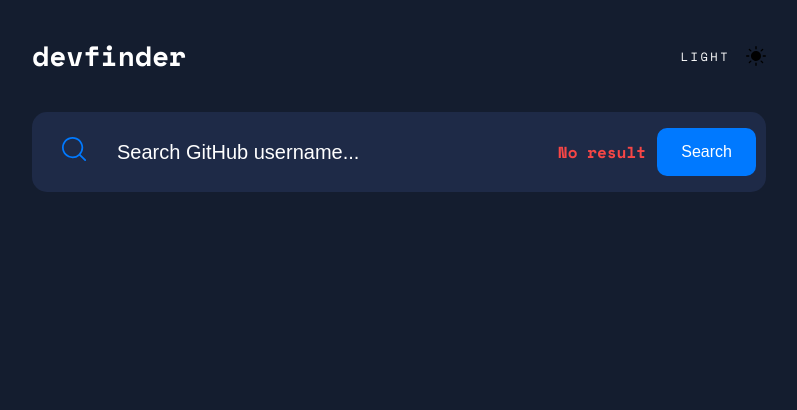
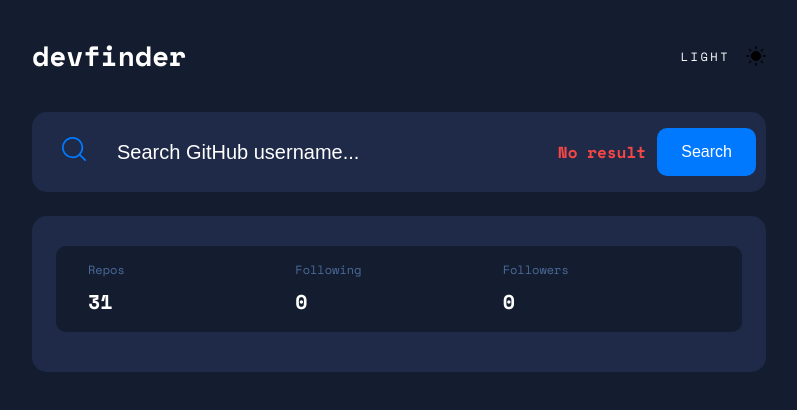
Before and after one commit to FlameFront-end/devfinder, a React (Create React App) app: page / in a window 1280 px wide. Shown: the top 410 px of the page, without its empty margins (241-1038 px from the left). Built offline with nearby package versions, Linux system fonts and the light colour scheme.

Commit message:
feat: add user card and user stat component

```diff
--- a/src/App.tsx
+++ b/src/App.tsx
@@ -1,12 +1,15 @@
 import { Container } from './components/Container'
 import { Header } from './components/Header'
 import { Search } from './components/Search'
+import { UserCard } from './components/UserCard'
+import { defaultUser } from './mock'
 
 function App() {
 	return (
 		<Container>
 			<Header />
 			<Search hasError onSubmit={() => {}} />
+			<UserCard {...defaultUser} />
 		</Container>
 	)
 }
--- a/src/components/Search/Search.tsx
+++ b/src/components/Search/Search.tsx
@@ -1,26 +1,27 @@
-import React, { useRef } from 'react'
+import React from 'react'
 import { ReactComponent as SearchIcon } from 'assets/icon-search.svg'
+import { MyButton } from '../MyButton'
 
 import styles from './Search.module.scss'
-import { MyButton } from '../MyButton'
 
 interface SearchProps {
 	hasError: boolean
 	onSubmit: (text: string) => void
 }
 
+type FormFields = {
+	username: HTMLInputElement
+}
+
 export const Search = ({ hasError, onSubmit }: SearchProps) => {
-	const searchRef = useRef<HTMLInputElement | null>(null)
-
-	const handleSubmit = (event: React.FormEvent) => {
+	const handleSubmit = (
+		event: React.FormEvent<HTMLFormElement & FormFields>
+	) => {
 		event.preventDefault()
-		const text = searchRef.current?.value || ''
-
+		const text = event.currentTarget.username.value
 		if (text) {
 			onSubmit(text)
-			if (searchRef.current) {
-				searchRef.current.value = ''
-			}
+			event.currentTarget.reset()
 		}
 	}
 
@@ -34,7 +35,6 @@
 					type='text'
 					className={styles.textField}
 					id='search'
-					ref={searchRef}
 					name='username'
 					placeholder='Search GitHub username...'
 				/>
--- /dev/null
+++ b/src/components/UserCard/UserCard.module.scss
@@ -0,0 +1,58 @@
+:global {
+  body[data-theme='light'] {
+    --ucard-bg: var(--white);
+    --bio-color: var(--gray-200);
+    --ucard-shadow: var(--shadow);
+  }
+
+  body[data-theme='dark'] {
+    --ucard-bg: var(--gray-400);
+    --bio-color: var(--white);
+    --ucard-shadow: unset;
+  }
+}
+
+.userCard {
+  margin: 1.5rem 0 3rem;
+  width: 100%;
+  padding: 30px 24px 40px;
+  background-color: var(--ucard-bg);
+  box-shadow: var(--ucard-shadow);
+  border-radius: 15px;
+  //display: grid;
+  //grid-template-columns: 70px 1fr;
+  //gap: 25px 20px;
+  //
+  //&>*:nth-child(n + 3) {
+  //  grid-column: 1 / span 2;
+  //}
+  //
+  //@media (min-width: 767px) {
+  //  grid-template-columns: 120px 1fr;
+  //  padding: 40px;
+  //  gap: 30px 40px;
+  //}
+  //
+  //@media (min-width: 1024px) {
+  //  gap: 30px 40px;
+  //
+  //  &>*:nth-child(n + 2) {
+  //    grid-column: 2 / span 1;
+  //  }
+  //}
+}
+
+.avatar {
+  border-radius: 50%;
+  max-width: 100%;
+}
+
+.bio {
+  font-size: 1rem;
+  line-height: 1.5;
+  color: var(--bio-color);
+
+  &.empty {
+    opacity: 0.75;
+  }
+}
--- /dev/null
+++ b/src/components/UserCard/UserCard.tsx
@@ -0,0 +1,16 @@
+import { UserStat } from '../UserStat'
+import { LocalGithubUser } from '../../types'
+
+import styles from './UserCard.module.scss'
+
+interface UserCardProps extends LocalGithubUser {}
+
+export const UserCard = (props: UserCardProps) => (
+	<div className={styles.userCard}>
+		<UserStat
+			repos={props.repos}
+			followers={props.followers}
+			following={props.following}
+		/>
+	</div>
+)
--- /dev/null
+++ b/src/components/UserCard/index.ts
@@ -0,0 +1 @@
+export * from './UserCard';
--- /dev/null
+++ b/src/components/UserStat/UserStat.module.scss
@@ -0,0 +1,38 @@
+:global {
+  body[data-theme='light'] {
+    --stat-bg: var(--gray-50);
+    --stat-color: var(--gray-300);
+  }
+
+  body[data-theme='dark'] {
+    --stat-bg: var(--gray-500);
+    --stat-color: var(--white);
+  }
+}
+
+.userStat {
+  background-color: var(--stat-bg);
+  color: var(--stat-color);
+  padding: 15px 32px;
+  border-radius: 10px;
+  display: grid;
+  grid-template-columns: repeat(3, 1fr);
+}
+
+.info {
+  display: flex;
+  flex-direction: column;
+  gap: 0.5rem;
+
+  &Title {
+    color: var(--gray-200);
+    font-size: 0.75rem;
+    line-height: 1.5;
+  }
+
+  &Number {
+    font-size: 1.25rem;
+    line-height: 1.5;
+    font-weight: 700;
+  }
+}
--- /dev/null
+++ b/src/components/UserStat/UserStat.tsx
@@ -0,0 +1,24 @@
+import { LocalGithubUser } from '../../types'
+import styles from './UserStat.module.scss'
+
+export interface UserStatProps
+	extends Pick<LocalGithubUser, 'repos' | 'following' | 'followers'> {}
+
+export const UserStat = ({ repos, following, followers }: UserStatProps) => {
+	return (
+		<div className={styles.userStat}>
+			<div className={styles.info}>
+				<div className={styles.infoTitle}>Repos</div>
+				<div className={styles.infoNumber}>{repos}</div>
+			</div>
+			<div className={styles.info}>
+				<div className={styles.infoTitle}>Following</div>
+				<div className={styles.infoNumber}>{following}</div>
+			</div>
+			<div className={styles.info}>
+				<div className={styles.infoTitle}>Followers</div>
+				<div className={styles.infoNumber}>{followers}</div>
+			</div>
+		</div>
+	)
+}
--- /dev/null
+++ b/src/components/UserStat/index.ts
@@ -0,0 +1 @@
+export * from './UserStat';
--- /dev/null
+++ b/src/mock/index.ts
@@ -0,0 +1,17 @@
+import { LocalGithubUser } from '../types'
+
+export const defaultUser: LocalGithubUser = {
+	login: 'FlameFront-end',
+	id: 110346837,
+	avatar: 'https://avatars.githubusercontent.com/u/110346837?v=4',
+	name: 'Artem Kaliganov',
+	company: null,
+	blog: 'https://flamefront-end.github.io/kaliganov-frontend/',
+	location: 'Kaluga',
+	bio: null,
+	twitter: null,
+	repos: 31,
+	followers: 0,
+	following: 0,
+	created: '2022-07-31T16:14:13Z'
+}
```
Also changed, not shown: src/types/index.ts (+10 -10 lines), 1 other file (tests, documents, lock files or other folders).
